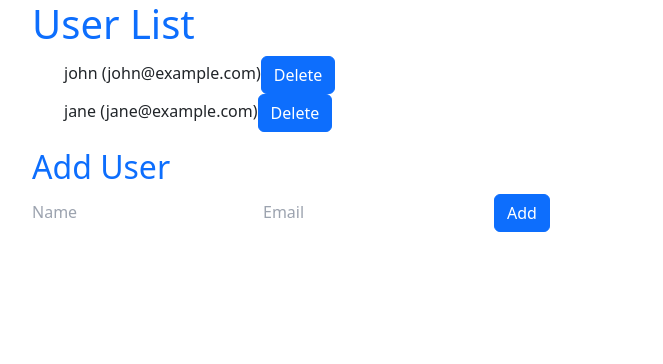
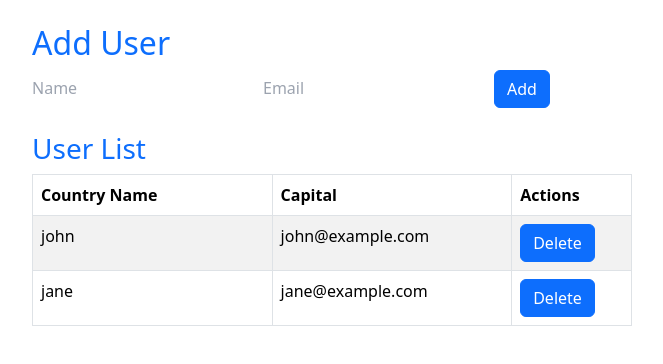
Before and after one commit to SMATHUR93/cz-v3, a Next.js app: page / in a window 1280 px wide. Shown: the top 364 px of the page, without its empty margins (50-713 px from the left). Built offline with nearby package versions, Linux system fonts and the light colour scheme.

Commit message:
Fixing up some issues

```diff
--- a/src/pages/index.tsx
+++ b/src/pages/index.tsx
@@ -2,6 +2,8 @@ import { useEffect, useState } from "react";
 import { User } from "@/types";
 import { useUserContext } from "../context/UserContext";
 import { Button } from "react-bootstrap";
+import { Table, Card, ListGroup } from "react-bootstrap";
+
 
 export default function Home () {
 
@@ -33,7 +35,8 @@ export default function Home () {
         deleteUser(id);
     };
 
-    /* const updateUser = async (id: number, user: User) => {
+    // not correct for update and anyways for users we don't need to do it
+    const handleUpdateUser = async (id: number, user: User) => {
         let {name, email} = user;
         const res = await fetch("/api/users/${id}", {
             method: "PUT",
@@ -43,27 +46,44 @@ export default function Home () {
         const updatedUser = await res.json();
         users[id] = updatedUser;
         setUsers([...users]);
-    }; */
+    };
 
     return (
         <div className="container">
-            <h1 className="text-primary">User List</h1>
-            <ul>
-                {users.map(user => (
-                    <li key={user.id}>
-                        {user.name} ({user.email})
-                        <Button variant="primary" onClick={() => handleDeleteUser(user.id)}>Delete</Button>
-                        {/* <button onClick={() => updateUser(user.id, user)}>Update</button> */}
-                    </li>
-                ))}
-            </ul>
-
+            <br/>
             <h2 className="text-primary">Add User</h2>
-            <input type="text" placeholder="Name" onChange={e => setName(e.target.value)} />
-            <input type="email" placeholder="Email" onChange={e => setEmail(e.target.value)} />
+            <input type="text" placeholder="Name" value={name} onChange={e => setName(e.target.value)} />
+            <input type="email" placeholder="Email" value={email} onChange={e => setEmail(e.target.value)} />
             <Button variant="primary" onClick={handleAddUser}>
                 Add
             </Button>
+            <br/>
+            <br/>
+            <h3 className="text-primary">User List</h3>
+            <Table striped bordered style={{width:'600px'}}>
+                <thead>
+                    <tr>
+                        <th style={{width:'40%'}}>Country Name</th>
+                        <th style={{width:'40%'}}>Capital </th>
+                        <th style={{width:'20%'}} colSpan={2}> Actions </th>
+                    </tr>
+                </thead>
+                <tbody>
+                    {users.map((user)=>{
+                        // console.log(user);
+                        return (
+                            <tr key={user?.id}>
+                                <td>{user?.name}</td>
+                                <td>{user?.email}</td>
+                                <td><Button variant="primary" onClick={() => handleDeleteUser(user.id)}>Delete</Button></td>
+                                {/* <td><Button variant="primary" onClick={() => handleUpdateUser(user.id, user)}>Update</Button></td> */}
+                            </tr>
+                        );
+                    })}
+                </tbody>
+            </Table>
+
+
         </div>
     );
 
```
